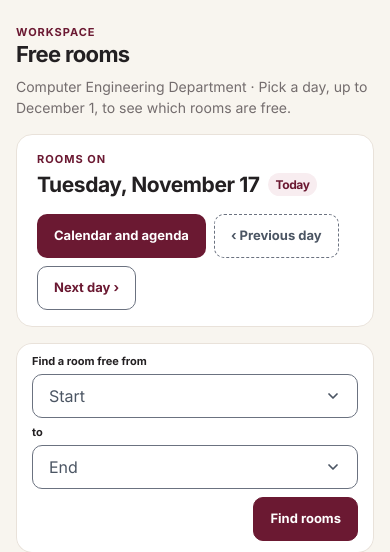
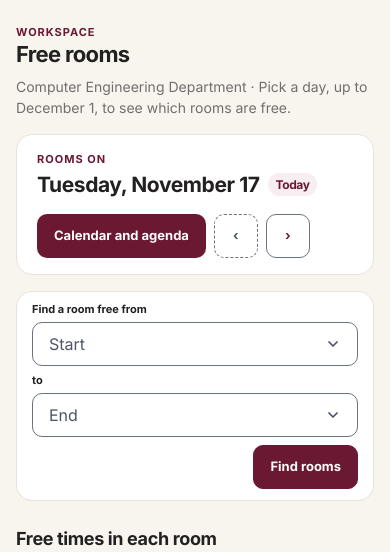
Before and after one commit to Andrie-Martin/ReserveBot, a Laravel app: page /rooms in a window 390 px wide. Shown: the part 96-648 px from the top of the page. Run offline with Laravel 12, Linux system fonts and the light colour scheme; a user stored in the database is signed in; data comes from the database, SQL or seed files in the repository; data that the repository does not hold is empty.

Commit message:
style(mobile): previous and next day are ‹ › buttons on phones
On Free rooms and Today. The words stay for screen readers.

```diff
--- a/public/css/style.css
+++ b/public/css/style.css
@@ -868,3 +868,10 @@ button.btn-replace:disabled { background: #C4B5FD; cursor: not-allowed; }
 }
 .tt-add { margin: 0 0 12px; }
 .tt-text { margin: 0 0 10px; font-size: 14.5px; }
+
+/* Previous day / Next day: on phones only the arrows show (‹ ›), as small square buttons; the words stay for screen readers */
+.rb-daynav-step { display: inline-flex; align-items: center; gap: .35em; }
+@media (max-width: 40rem) {
+  .rb-daynav-word { position: absolute; width: 1px; height: 1px; padding: 0; margin: -1px; overflow: hidden; clip: rect(0, 0, 0, 0); white-space: nowrap; border: 0; }
+  .rb-daynav-step, .daynav .btn-ghost.rb-daynav-step { flex: 0 0 auto; min-width: 44px; min-height: 44px; display: inline-flex; align-items: center; justify-content: center; padding-inline: 0; font-size: 20px; line-height: 1; }
+}
--- a/resources/views/rooms/_day.blade.php
+++ b/resources/views/rooms/_day.blade.php
@@ -8,14 +8,14 @@
     <div class="rb-availability__daynav">
       <x-ui.link-button href="#calendar-and-agenda">Calendar and agenda</x-ui.link-button>
       @if ($prevUrl)
-        <x-ui.link-button variant="secondary" class="rb-availability__btn-ghost" :href="$prevUrl">‹ Previous day</x-ui.link-button>
+        <x-ui.link-button variant="secondary" class="rb-availability__btn-ghost rb-daynav-step" :href="$prevUrl" aria-label="Previous day"><span aria-hidden="true">‹</span><span class="rb-daynav-word"> Previous day</span></x-ui.link-button>
       @else
-        <span class="rb-availability__btn-ghost rb-availability__off" aria-disabled="true">‹ Previous day</span>
+        <span class="rb-availability__btn-ghost rb-availability__off rb-daynav-step" aria-disabled="true" aria-label="Previous day"><span aria-hidden="true">‹</span><span class="rb-daynav-word"> Previous day</span></span>
       @endif
       @if ($nextUrl)
-        <x-ui.link-button variant="secondary" class="rb-availability__btn-ghost" :href="$nextUrl">Next day ›</x-ui.link-button>
+        <x-ui.link-button variant="secondary" class="rb-availability__btn-ghost rb-daynav-step" :href="$nextUrl" aria-label="Next day"><span class="rb-daynav-word">Next day </span><span aria-hidden="true">›</span></x-ui.link-button>
       @else
-        <span class="rb-availability__btn-ghost rb-availability__off" aria-disabled="true">Next day ›</span>
+        <span class="rb-availability__btn-ghost rb-availability__off rb-daynav-step" aria-disabled="true" aria-label="Next day"><span class="rb-daynav-word">Next day </span><span aria-hidden="true">›</span></span>
       @endif
     </div>
   </div>
--- a/resources/views/today/index.blade.php
+++ b/resources/views/today/index.blade.php
@@ -19,13 +19,13 @@
     </div>
     <div class="daynav">
       @if ($prevUrl)
-        <a class="btn-ghost" href="{{ $prevUrl }}">‹ Previous day</a>
+        <a class="btn-ghost rb-daynav-step" href="{{ $prevUrl }}" aria-label="Previous day"><span aria-hidden="true">‹</span><span class="rb-daynav-word"> Previous day</span></a>
       @endif
       @unless ($date->isToday())
         <a class="btn-ghost" href="{{ route('today') }}">Today</a>
       @endunless
       @if ($nextUrl)
-        <a class="btn-ghost" href="{{ $nextUrl }}">Next day ›</a>
+        <a class="btn-ghost rb-daynav-step" href="{{ $nextUrl }}" aria-label="Next day"><span class="rb-daynav-word">Next day </span><span aria-hidden="true">›</span></a>
       @endif
     </div>
   </div>
```
